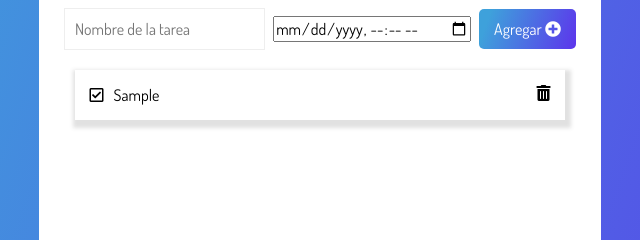
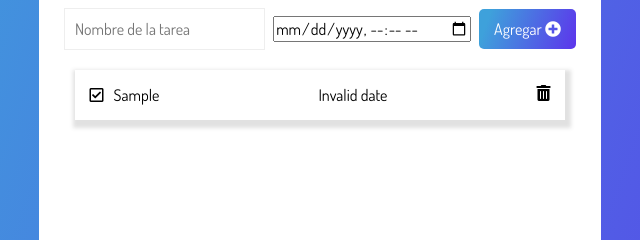
Before and after one commit to Frank-Grijalba/Manipulando-dom-con-js, a plain HTML site: page index.html in a window 1280 px wide. Both pictures are taken after typing "Sample" into the empty fields and a click on the button "Agregar". Shown: the part 154-394 px from the top of the page, 320-960 px from the left. Drawn offline with nearby package versions, Linux system fonts and the light colour scheme.

Commit message:
local storage

```diff
--- a/index.html
+++ b/index.html
@@ -31,7 +31,7 @@
               autocomplete="off"
               data-form-input
             />
-            <input type="datetime-local" data-form-date>
+            <input type="datetime-local" data-form-date placeholder="DD/MMM/YYYY">
             <button type="submit" class="btnCreate" data-form-btn>
               Agregar <i class="fas fa-plus-circle"></i>
             </button>
@@ -41,6 +41,8 @@
         </ul>
       </div>
     </main>
+    <!-- https://cdnjs.com/ buscar moment para estandarizar fechas en navegador -->
+    <script src = "https://cdnjs.cloudflare.com/ajax/libs/moment.js/2.29.4/moment.min.js"></script>
     <script type="module" src="script.js"></script>
   </body>
 </html>
--- a/script.js
+++ b/script.js
@@ -3,18 +3,36 @@ import deleteIcon from './components/deleteIcon.js';
 
 const btn = document.querySelector('[data-form-btn]');
 
+const addTask = (evento) => {
+  const list = document.querySelector('[data-list]');
+  const task = createTask(evento);
+  list.appendChild(task);
+}
+
+
 const createTask = (evento) => {
-  evento.preventDefault();
+  evento.preventDefault(); //evita que el form actue por defecto
   const input = document.querySelector('[data-form-input]');
   const calendar = document.querySelector('[data-form-date]');
+  const value = input.value;
   const date = calendar.value;
-  const value = input.value;
-  const list = document.querySelector('[data-list]');
+  const dateFormat = moment(date).format('DD/MM/YYYY')
+
+  //tarjeta
   const task = document.createElement('li');
-  task.classList.add('card');
+  task.classList.add('card'); //card viene de style.css
   input.value = '';
-  //backticks
   const taskContent = document.createElement('div');
+
+  const taskObj = {
+    value,
+    dateFormat
+  };
+
+  /*La API de almacenamiento web proporciona los mecanismos mediante los cuales el navegador puede almacenar información de tipo clave valor. existen dos tipos de almacenamiento: uno llamado session storage y el otro, llamado local storage, en session storage solo permanece la info en esa seccion, una vez se cierra desaparece la info*/
+  //sessionStorage.setItem('tasks', JSON.stringify(taskObj)); //JSON.stringify convierte a string un obj
+
+  localStorage.setItem('tasks', JSON.stringify(taskObj));
 
   const titleTask = document.createElement('span');
   titleTask.classList.add('task');
@@ -22,11 +40,13 @@ const createTask = (evento) => {
   taskContent.appendChild(checkComplete());
   taskContent.appendChild(titleTask);
   // task.innerHTML = content;
-
+  const dateElement = document.createElement("span");
+  dateElement.innerHTML = dateFormat;
   task.appendChild(taskContent);
+  task.appendChild(dateElement);
   task.appendChild(deleteIcon());
-  list.appendChild(task);
+  return task;
 };
 
 //Arrow functions o funciones anonimas
-btn.addEventListener('click', createTask);
+btn.addEventListener('click', addTask);
```
